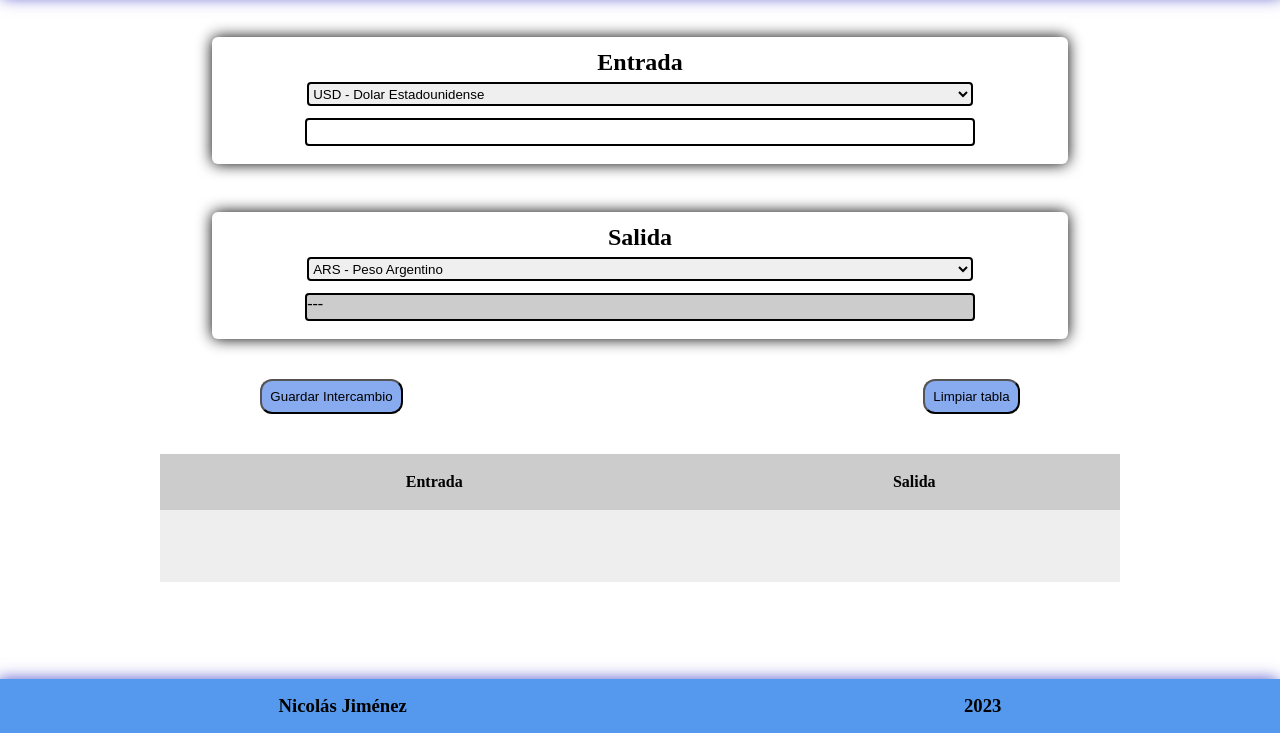
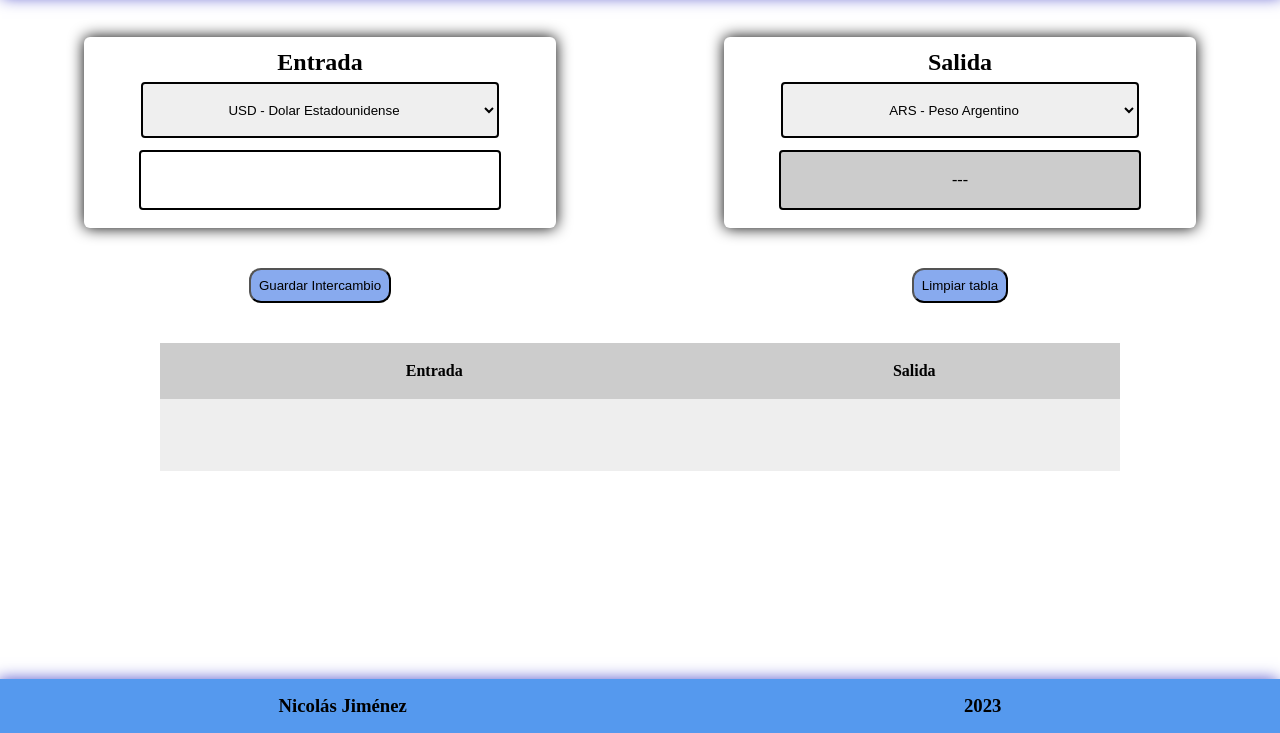
Before and after one commit to nicolasjimenezz/Conversor-Divisas-J, a website: page index.html in a window 1280 px wide. Shown: the part 67-800 px from the top of the page. Drawn offline with nearby package versions, Linux system fonts and the light colour scheme.

Commit message:
proyecto sin bugs

```diff
--- a/js/codigo.js
+++ b/js/codigo.js
@@ -9,8 +9,6 @@ class Registro {
 
 function convertir(montoEntrada, codigoDivisaEntrada, codigoDivisaSalida) { //Aqui se realiza e imprime la conversion. Primero se dolariza el valor ingresado, y luego se lo convierte a la moneda de salida
     let salida;
-    console.log(divisas[codigoDivisaEntrada].valorCambio);
-    console.log(divisas[codigoDivisaSalida].valorCambio);
     salida = montoEntrada / (divisas[codigoDivisaEntrada].valorCambio); //salida=cantidad ingresada/valor de la moneda ingresada en dolares
     salida = salida * (divisas[codigoDivisaSalida].valorCambio); //cantidad ingresada (ahora en dolares) se multiplica por valor en dolares de la moneda de la salida
     cambiarMontoSalida(salida); //se modifica el div de salida
@@ -23,10 +21,8 @@ function cambiarMontoSalida(montoSalida) {
 
 function dibujarTabla() {
     let entrada = document.querySelector('#montoEntrada').value;
-    console.log(codigoDivisaEntrada);
-    console.log(codigoDivisaSalida);
     codigoDivisaEntradaDibujo = document.querySelector('#divisaEntrada').selectedIndex;
-    codigoDivisaEntradaDibujo=conversorCodigo(codigoDivisaEntrada);
+    codigoDivisaEntradaDibujo = conversorCodigo(codigoDivisaEntrada);
     let salida = document.querySelector('#montoSalida').textContent;
     codigoDivisaSalidaDibujo = document.querySelector('#divisaSalida').value;
     let tabla = document.querySelector('#tabla');
@@ -38,7 +34,6 @@ function dibujarTabla() {
     `;
     // Guardar elementos en LocalStorage
     const nuevoRegistro = new Registro(entrada, divisas[codigoDivisaEntrada].iniciales, salida, divisas[codigoDivisaSalida].iniciales);
-    console.log(nuevoRegistro);
     let registro = JSON.parse(localStorage.getItem("registro")) || []; //Carga el localstorage actual en registro
     registro.push(nuevoRegistro); //Pushea el nuevo registro en el array registro
     localStorage.clear(); //Limpiar el localstorage
@@ -55,7 +50,7 @@ function dibujarRegistro(arrayTemporal) {
     `;
 }
 
-function conversorCodigo(codigo){
+function conversorCodigo(codigo) {
     switch (codigo) {
         case 0: return 3; //usd
         case 1: return 0; //ars
@@ -86,15 +81,13 @@ function toggle() {
 }
 
 
-
-
-
 // INICIO DEL CODIGO PRINCIPAL
 
 const registro = []; //Historial de las conversiones
 let codigoDivisaEntrada = 3; //Toma al 3 (USD) por defecto
 let codigoDivisaSalida = 0; //Toma al 0 (ARS) por defecto
-let codigoDivisaEntradaDibujo, codigoDivisaSalidaDibujo;
+let codigoDivisaEntradaDibujo;
+let codigoDivisaSalidaDibujo;
 
 //Eventos que activan la toma del valor del input, para transformarlo
 let montoEntrada = document.querySelector('#montoEntrada');
@@ -102,13 +95,13 @@ montoEntrada.addEventListener('blur', () => { convertir(montoEntrada.value, codi
 
 let divisaEntrada = document.querySelector('#divisaEntrada');
 divisaEntrada.addEventListener('blur', () => {
-    codigoDivisaEntrada=conversorCodigo(codigoDivisaEntrada);
+    codigoDivisaEntrada = conversorCodigo(divisaEntrada.selectedIndex);
     convertir(montoEntrada.value, codigoDivisaEntrada, codigoDivisaSalida);
 });
 
 let divisaSalida = document.querySelector('#divisaSalida');
 divisaSalida.addEventListener('blur', () => {
-    codigoDivisaSalida=divisaSalida.selectedIndex;
+    codigoDivisaSalida = divisaSalida.selectedIndex;
     convertir(montoEntrada.value, codigoDivisaEntrada, codigoDivisaSalida);
 });
 
--- /dev/null
+++ b/scss/partials/queries.scss
@@ -0,0 +1,28 @@
+/*MEDIA QUERIES - DESKTOP*/
+@media screen and (min-width:768px){
+    main{
+    display: grid;
+    grid-template-areas:
+    "entrada salida"
+    "botonGuardar botonLimpiarTabla"
+    "tabla tabla";
+    .caja{
+        width: 35dvw;
+        margin: 5dvh 0;
+        .cajaDivisa{
+            display: flex;
+            align-items: center;
+            justify-content: center;
+            height: 7dvh;
+            text-align: center;
+            }
+        }
+    }
+    .tabla{
+        text-align: center;
+        .td{
+            height: 5dvh;
+        }
+    }
+
+}
--- a/scss/styles.scss
+++ b/scss/styles.scss
@@ -188,3 +188,5 @@ footer{
         background-color: $fondoHeaderModoOscuro;
     }
 }
+
+@import "./partials/queries.scss";
```
Also changed, not shown: css/partials/queries.css (added), css/styles.css, 2 other files.
